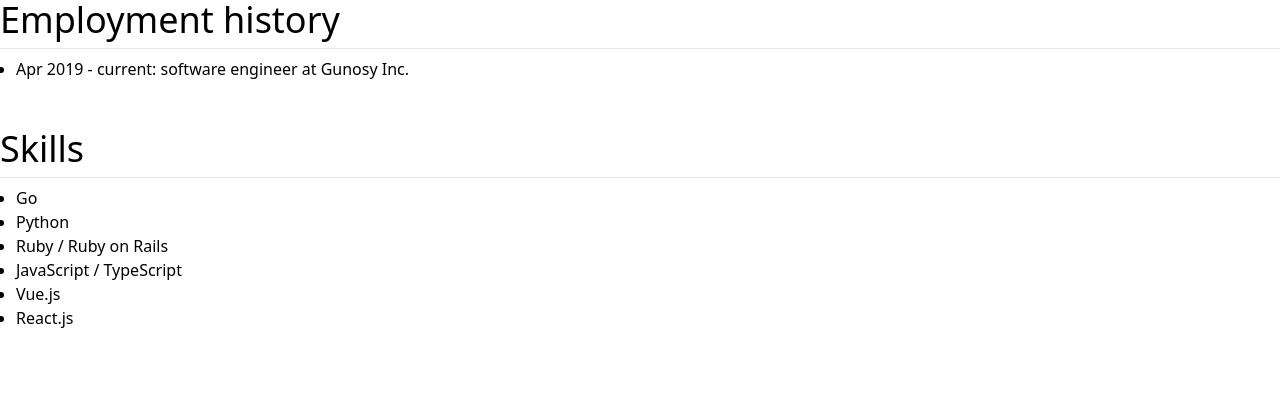
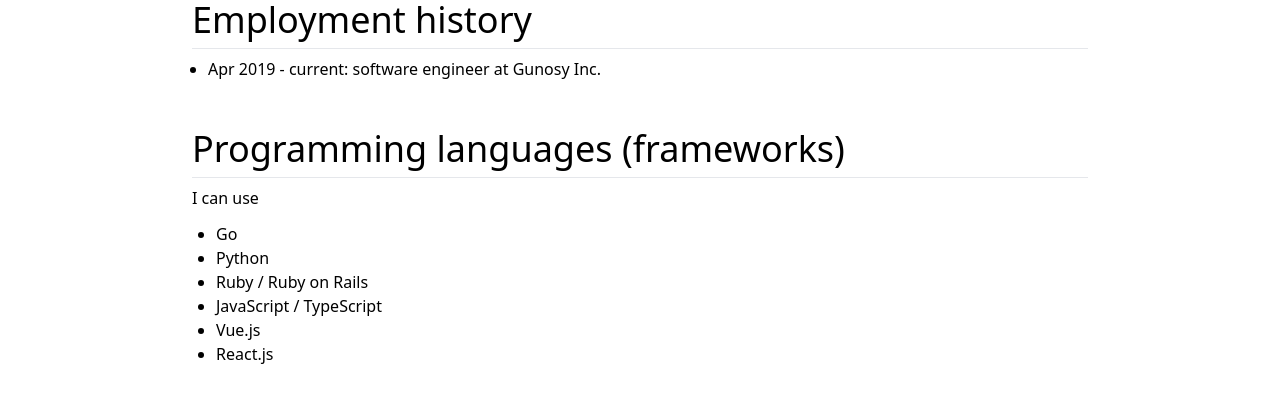
Before and after one commit to johnmanjiro13/johnmanji.ro, a Next.js app: page / in a window 1280 px wide. Shown: the top 402 px of the page. Built offline with nearby package versions, Linux system fonts and the light colour scheme.

Commit message:
fix: fix css style for sections

```diff
--- a/components/container.tsx
+++ b/components/container.tsx
@@ -1,5 +1,5 @@
 const Container: React.FC = ({ children }) => {
-  return <div className="container mx-auto">{children}</div>;
+  return <div className="container mx-auto px-5">{children}</div>;
 };
 
 export default Container;
--- a/components/introductory-section.tsx
+++ b/components/introductory-section.tsx
@@ -7,7 +7,7 @@
 
 const IntroductorySecton: React.FC<Props> = ({ children, title }) => {
   return (
-    <div className="mb-12">
+    <div className="mb-12 mx-auto max-w-4xl">
       <h2 className="text-4xl mb-2">{title}</h2>
       <hr className="mb-2" />
       {children}
--- a/components/layout.tsx
+++ b/components/layout.tsx
@@ -2,7 +2,7 @@
 
 const Layout: React.FC = ({ children }) => {
   return (
-    <div>
+    <div className="min-h-screen">
       <Meta />
       <main>{children}</main>
     </div>
--- a/pages/index.tsx
+++ b/pages/index.tsx
@@ -17,8 +17,9 @@
             <li>Apr 2019 - current: software engineer at Gunosy Inc.</li>
           </ul>
         </IntroductorySecton>
-        <IntroductorySecton title="Skills">
-          <ul className="list-disc pl-4">
+        <IntroductorySecton title="Programming languages (frameworks)">
+          <p className="mb-3">I can use</p>
+          <ul className="list-disc pl-6">
             <li>Go</li>
             <li>Python</li>
             <li>Ruby / Ruby on Rails</li>
```
